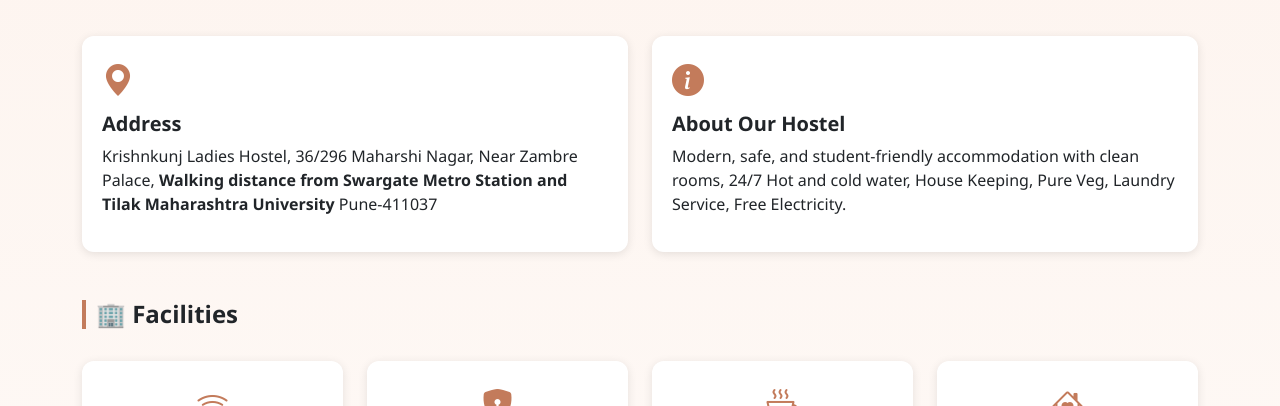
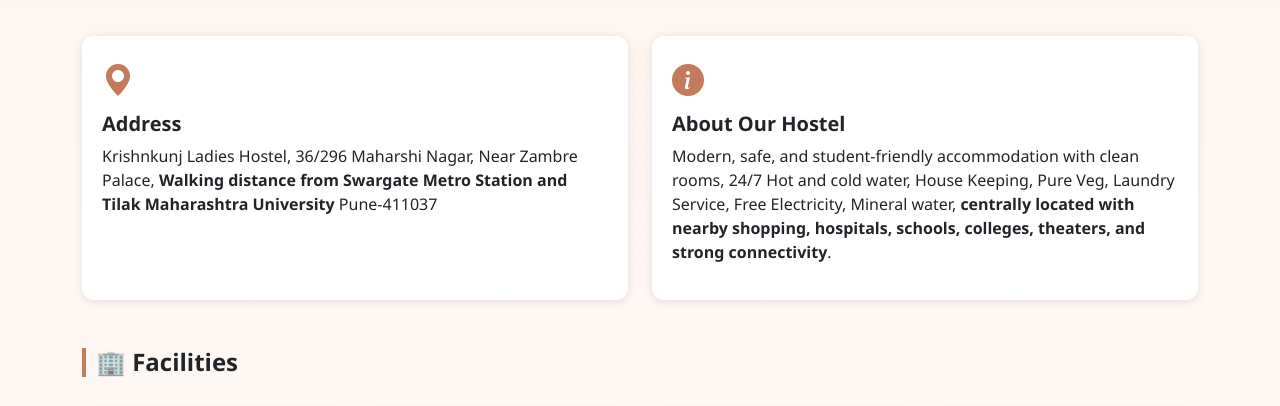
Before and after one commit to piku-p/sample-website, a plain HTML site: page index.html in a window 1280 px wide. Shown: the part 322-728 px from the top of the page. Drawn offline with nearby package versions, Linux system fonts and the light colour scheme.

Commit message:
index.html

```diff
--- a/index.html
+++ b/index.html
@@ -123,7 +123,7 @@
         <div class="info-card h-100">
           <div class="icon-box mb-2"><i class="bi bi-info-circle-fill"></i></div>
           <h5 class="fw-bold">About Our Hostel</h5>
-          <p>Modern, safe, and student-friendly accommodation with clean rooms, 24/7 Hot and cold water, House Keeping, Pure Veg, Laundry Service, Free Electricity.</p>
+          <p>Modern, safe, and student-friendly accommodation with clean rooms, 24/7 Hot and cold water, House Keeping, Pure Veg, Laundry Service, Free Electricity, Mineral water, <strong>centrally located with nearby shopping, hospitals, schools, colleges, theaters, and strong connectivity</strong>.</p>
         </div>
       </div>
     </div>
```
